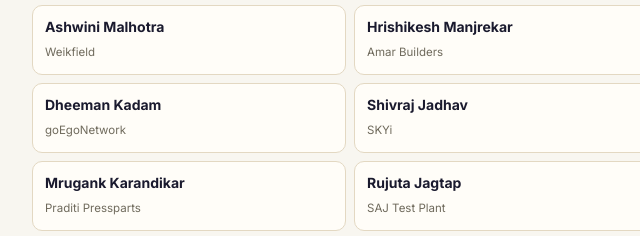
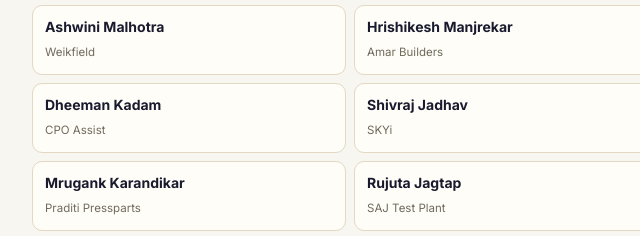
Before and after one commit to adityajh/adityajhunjhunwala-site, an Eleventy site: page in-good-company/index.html in a window 1280 px wide. Shown: the part 2675-2911 px from the top of the page, 290-930 px from the left. Built offline with nearby package versions, Linux system fonts and the light colour scheme; Eleventy itself is replaced by a stand-in of ours; files that its build step writes are made by us from their sources.

Commit message:
in-good-company: update Dheeman Kadam company to CPO Assist

```diff
--- a/in-good-company/index.html
+++ b/in-good-company/index.html
@@ -184,7 +184,7 @@
       <a class="g" target="_blank" rel="noopener" href="https://www.linkedin.com/in/rahul-sangoi-45a4b2a/"><b>Rahul Sangoi</b><span>Rio Innobev</span></a>
       <a class="g" target="_blank" rel="noopener" href="https://www.linkedin.com/in/ashwini-malhotra-094444366/"><b>Ashwini Malhotra</b><span>Weikfield</span></a>
       <a class="g" target="_blank" rel="noopener" href="https://www.linkedin.com/in/hrishikesh-manjrekar-4126011b1/"><b>Hrishikesh Manjrekar</b><span>Amar Builders</span></a>
-      <a class="g" target="_blank" rel="noopener" href="https://www.linkedin.com/in/dheeman-kadam-031b8189/"><b>Dheeman Kadam</b><span>goEgoNetwork</span></a>
+      <a class="g" target="_blank" rel="noopener" href="https://www.linkedin.com/in/dheeman-kadam-031b8189/"><b>Dheeman Kadam</b><span>CPO Assist</span></a>
       <a class="g" target="_blank" rel="noopener" href="https://www.linkedin.com/in/shivraj-jadhav-694272334/"><b>Shivraj Jadhav</b><span>SKYi</span></a>
       <a class="g" target="_blank" rel="noopener" href="https://www.linkedin.com/in/mrugank-karandikar/"><b>Mrugank Karandikar</b><span>Praditi Pressparts</span></a>
       <a class="g" target="_blank" rel="noopener" href="https://www.linkedin.com/in/rujuta-jagtap/"><b>Rujuta Jagtap</b><span>SAJ Test Plant</span></a>
```
